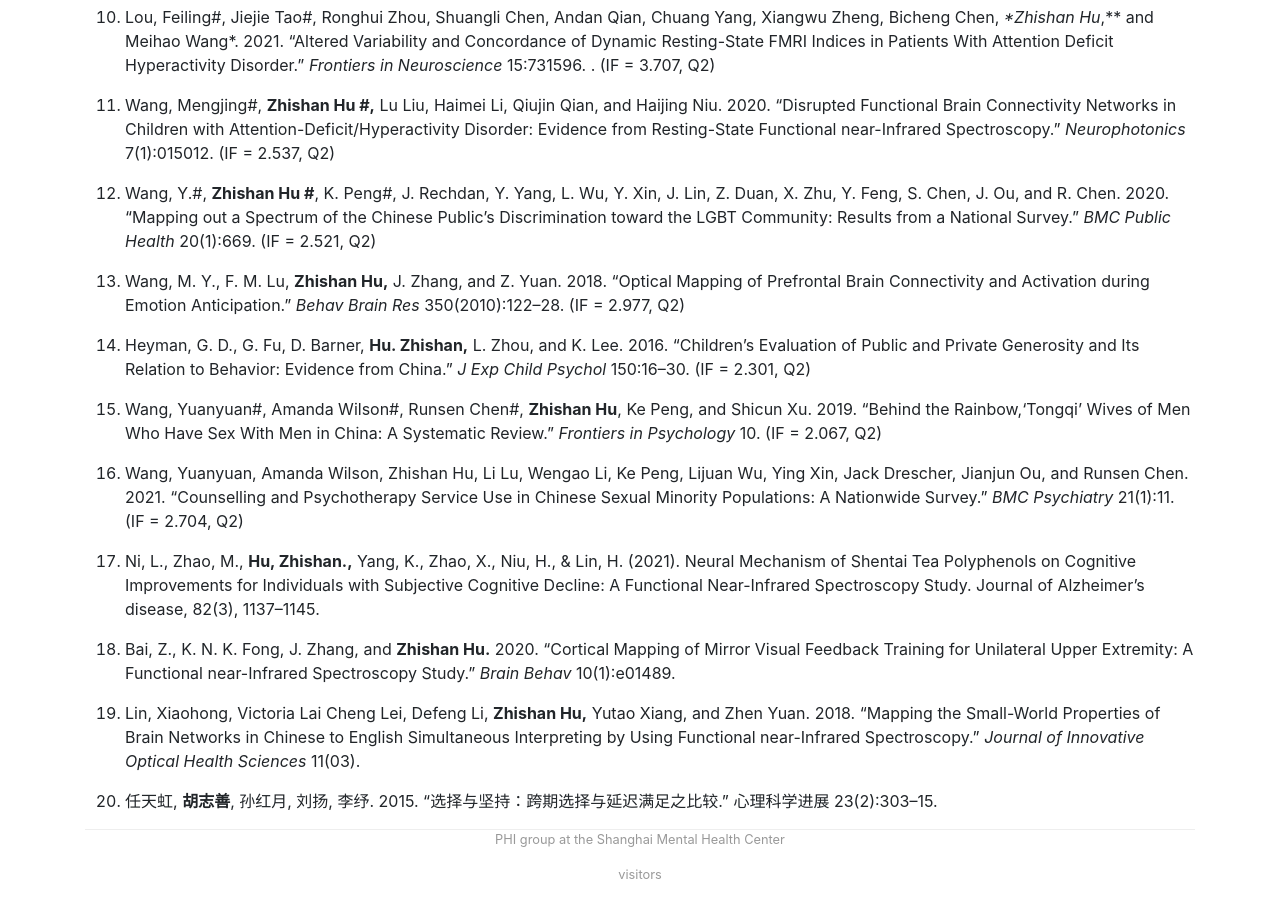
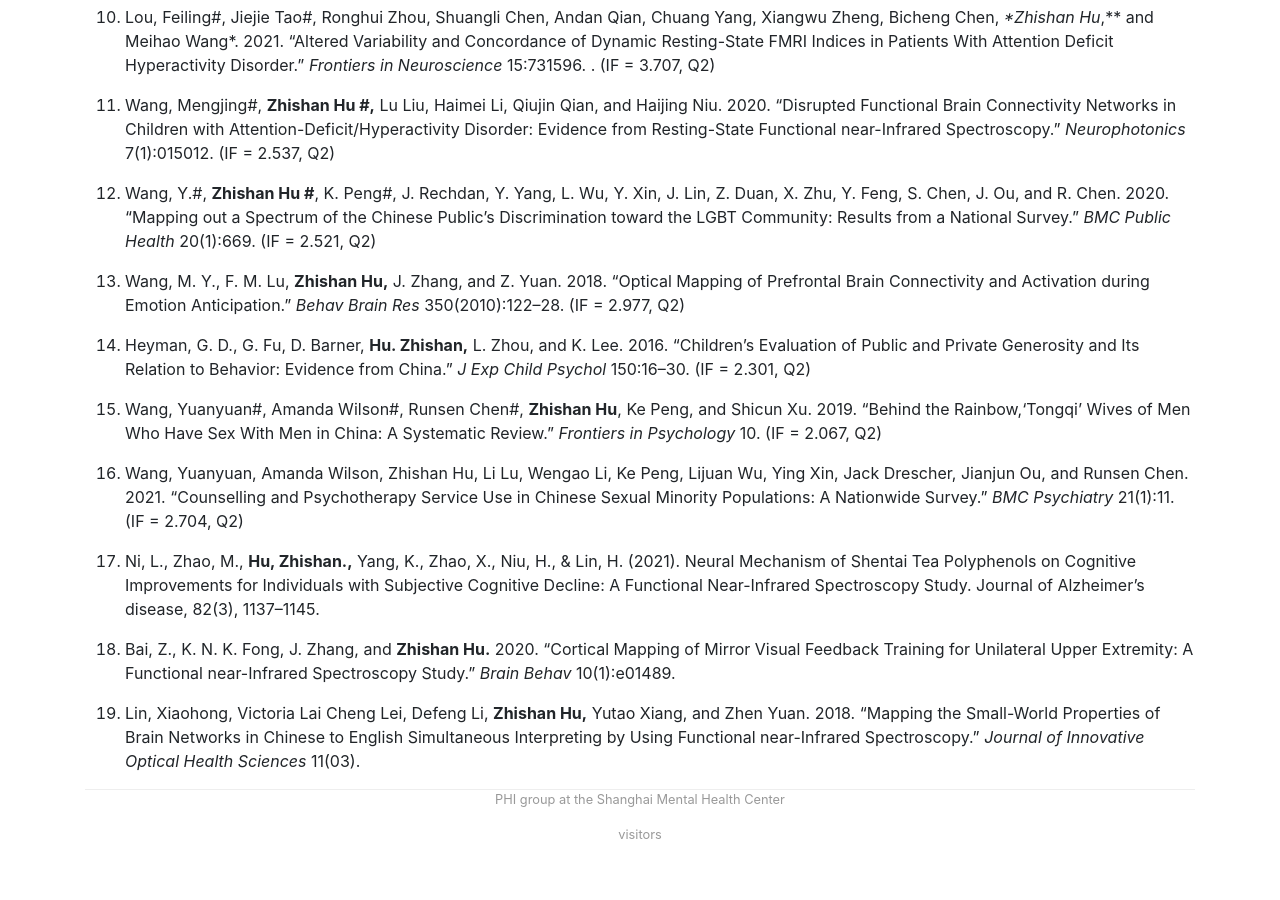
Before and after one commit to PHI-group/phi-group.github.io, a Jekyll site: the page built from scholarpages/huzs.md, in a window 1280 px wide and 900 px high, scrolled down 1921 px. Built offline with Jekyll 4.4.1, drawn with Linux system fonts in a browser that asks for light colours; comment, search, counter and statistics services are not loaded; after the commit the page ends 2781 px from its top, so only the background shows below that.

Commit message:
Xiaochen & Zhishan information update

```diff
--- a/scholarpages/huzs.md
+++ b/scholarpages/huzs.md
@@ -33,8 +33,8 @@ title: Zhishan Hu Ph.D
 - 2021-2023 National Natural Science Foundation of China
 
 ## Publications
-># : Joint first author
->* : Joint corresponding author
+- # : Joint first author
+- * : Joint corresponding author
 
 1. Wang, Y#., **Zhishan Hu#,** Y. Feng#, A. Wilson, and R. Chen. 2020. “Changes in Network Centrality of Psychopathology Symptoms between the COVID-19 Outbreak and after Peak.” _Mol Psychiatry_. (IF = 12.384, Q1)
 
@@ -73,5 +73,3 @@ title: Zhishan Hu Ph.D
 18. Bai, Z., K. N. K. Fong, J. Zhang, and **Zhishan Hu.** 2020. “Cortical Mapping of Mirror Visual Feedback Training for Unilateral Upper Extremity: A Functional near-Infrared Spectroscopy Study.” _Brain Behav_ 10(1):e01489.
 
 19. Lin, Xiaohong, Victoria Lai Cheng Lei, Defeng Li, **Zhishan Hu,** Yutao Xiang, and Zhen Yuan. 2018. “Mapping the Small-World Properties of Brain Networks in Chinese to English Simultaneous Interpreting by Using Functional near-Infrared Spectroscopy.” _Journal of Innovative Optical Health Sciences_ 11(03).
-
-20. 任天虹, **胡志善**, 孙红月, 刘扬, 李纾. 2015. “选择与坚持：跨期选择与延迟满足之比较.” 心理科学进展 23(2):303–15.
```
